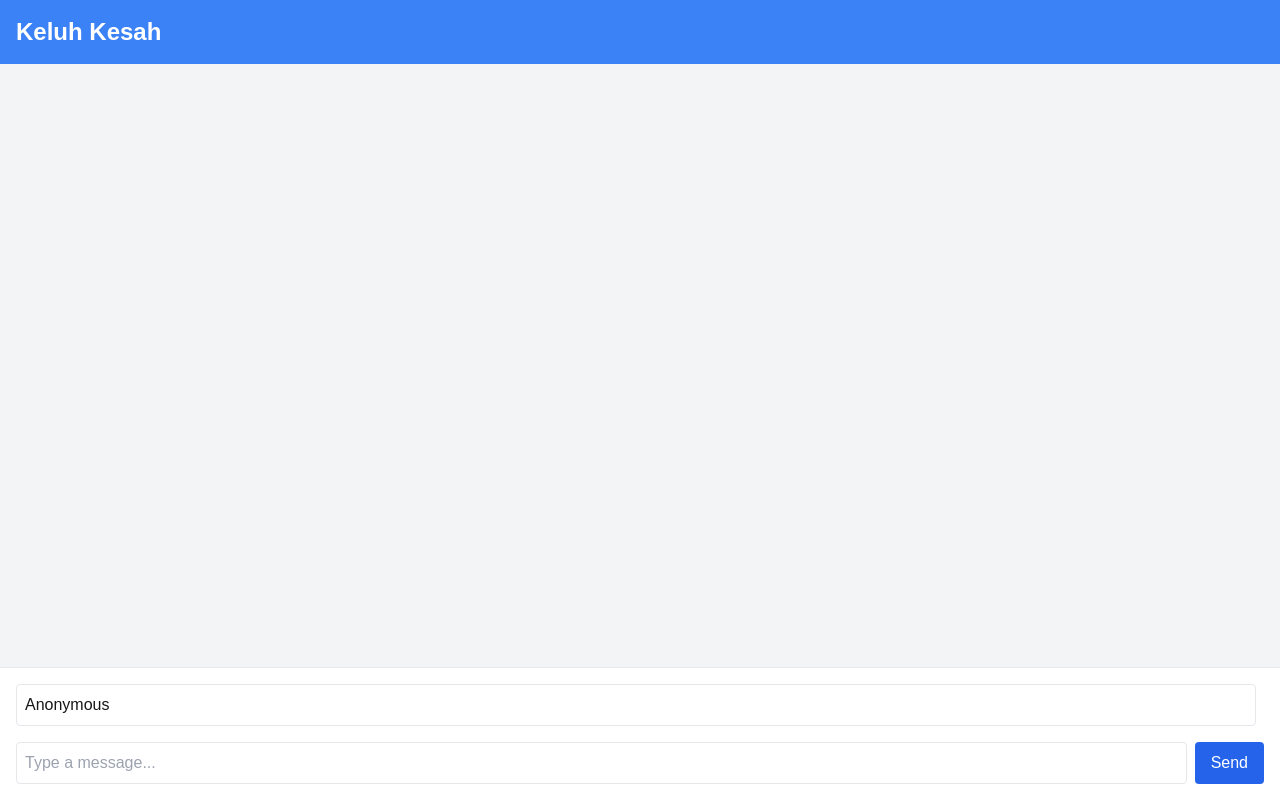
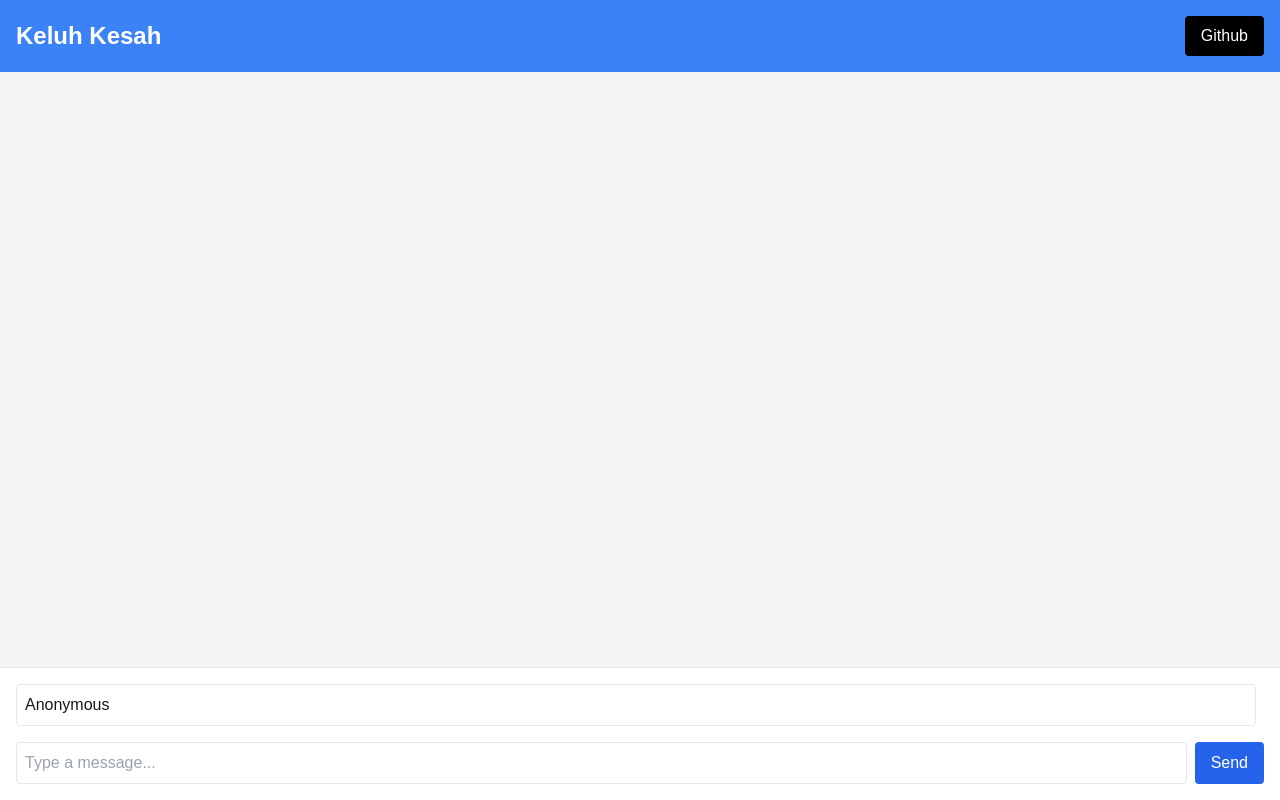
Before and after one commit to ifalfahri/keluhkesah, a Next.js app: page / in a window 1280 px wide. Built offline with nearby package versions, Linux system fonts and the light colour scheme.

Commit message:
feat: add GitHub link to header in Home component

```diff
--- a/src/app/page.tsx
+++ b/src/app/page.tsx
@@ -32,6 +32,7 @@ export default function Home() {
     <div className="flex flex-col h-screen bg-gray-100">
       <header className="bg-blue-500 text-white p-4 flex flex-row justify-between items-center">
         <h1 className="text-2xl font-extrabold">Keluh Kesah</h1>
+        <a href="https://github.com/ifalfahri" className="px-4 py-2 bg-black rounded">Github</a>
       </header>
       <main className="flex-grow overflow-hidden">
         <div className="mx-auto h-full flex flex-col">
```
